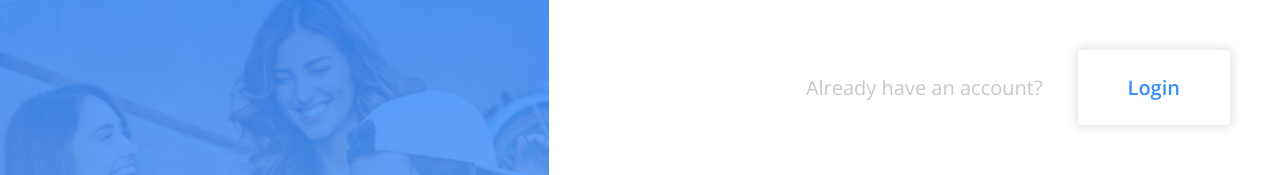
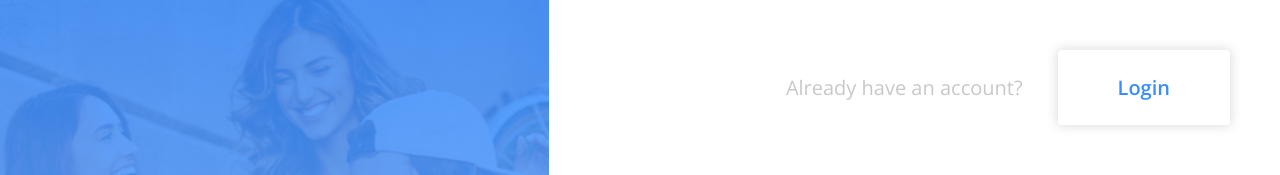
Before and after one commit to ncpalmie/messenger-6949, a React (Create React App) app in the folder client/: page /register in a window 1280 px wide. Shown: the top 175 px of the page. Built offline with nearby package versions, Linux system fonts and the light colour scheme; no server answers.

Commit message:
Minor style change for login button on sign up screen to better match spec

```diff
--- a/client/src/components/Landing/Signup.js
+++ b/client/src/components/Landing/Signup.js
@@ -41,7 +41,7 @@ const useStyles = makeStyles((theme) => ({
     },
   },
   loginButton: {
-    padding: "20px 50px 20px 50px",
+    padding: "20px 60px 20px 60px",
     color: "#3A8DFF",
     boxShadow: "0px 0px 12px 1px #DCDCDC",
     fontSize: 20,
```
